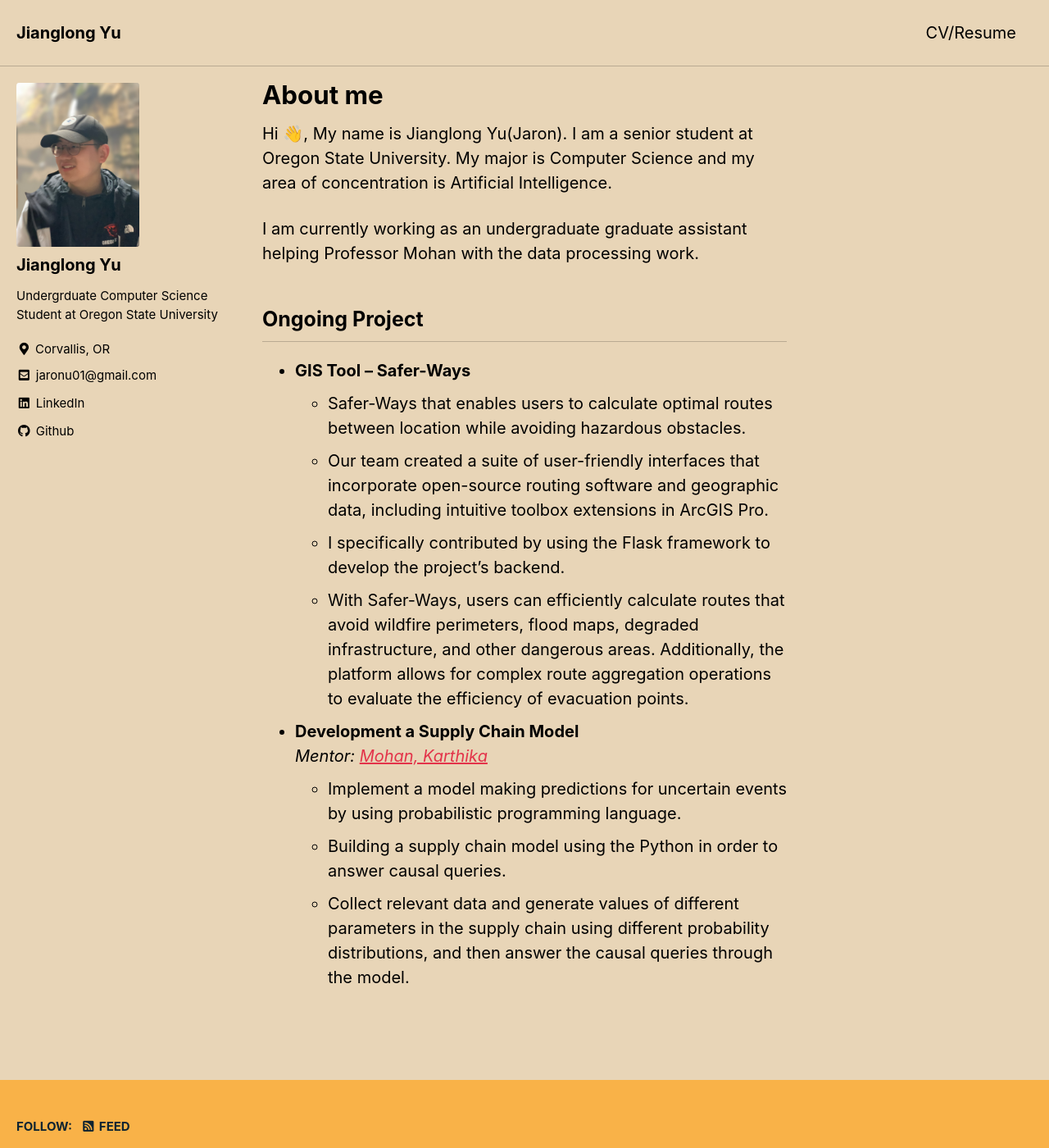
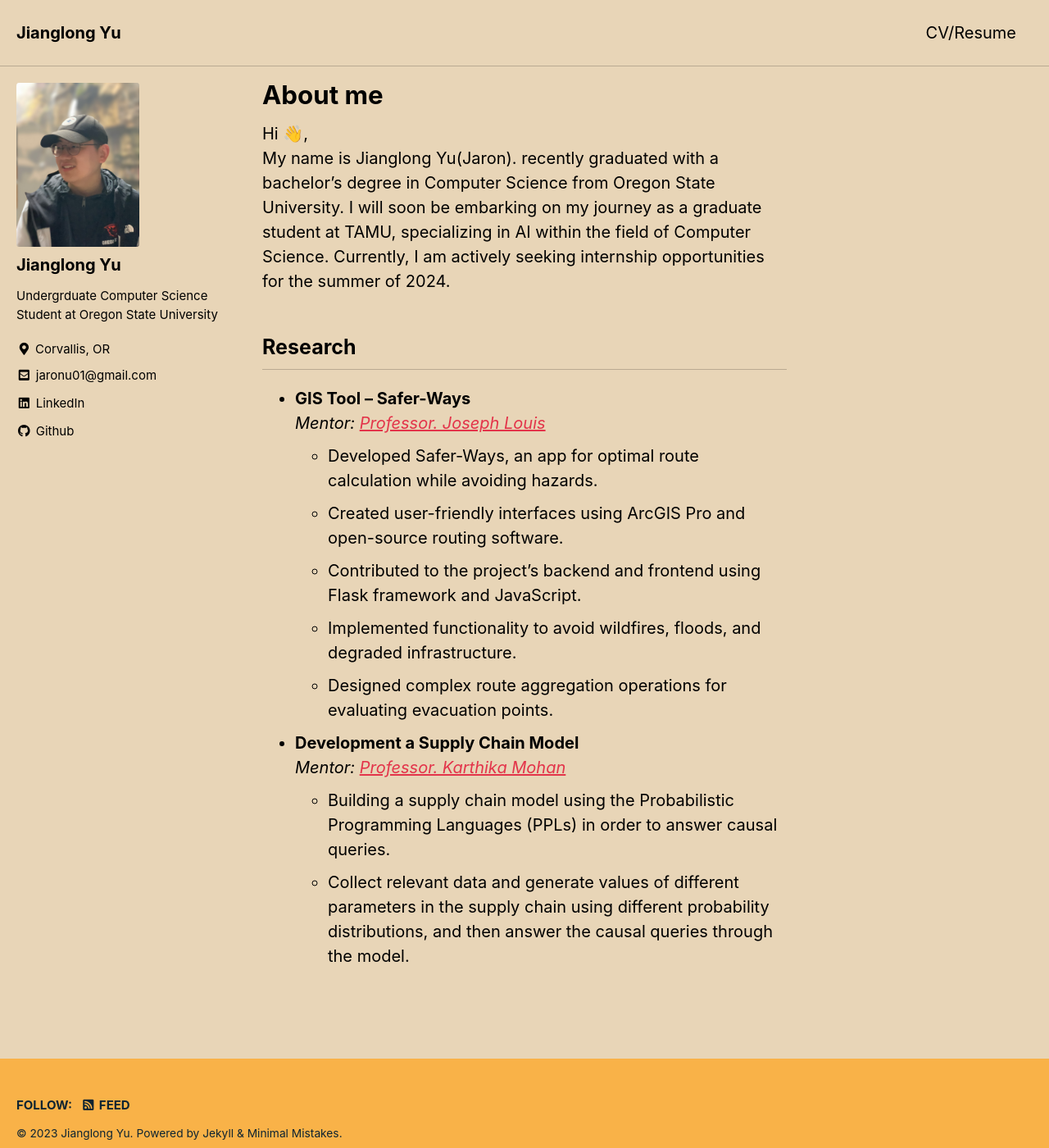
Before and after one commit to Jaron-U/jaron-u.github.io, a Jekyll site: the page built from _pages/home.md, in a window 1280 px wide and 1400 px high. Shown: the whole window at 82% size. Built offline with Jekyll 4.4.1, drawn with Linux system fonts in a browser that asks for light colours; cached includes are drawn as plain includes.

Commit message:
update my new resume

```diff
--- a/_pages/home.md
+++ b/_pages/home.md
@@ -9,19 +9,19 @@ redirect_from:
 ---
 
 Hi 👋,
-My name is Jianglong Yu(Jaron). I am a senior student at Oregon State University. My major is Computer Science and my area of concentration is Artificial Intelligence.
+My name is Jianglong Yu(Jaron). recently graduated with a bachelor's degree in Computer Science from Oregon State University. I will soon be embarking on my journey as a graduate student at TAMU, specializing in AI within the field of Computer Science. Currently, I am actively seeking internship opportunities for the summer of 2024.
 
-I am currently working as an undergraduate graduate assistant helping Professor Mohan with the data processing work.
-## Ongoing Project
+##  Research
 - **GIS Tool – Safer-Ways**
-  - Safer-Ways that enables users to calculate optimal routes between location  while avoiding hazardous obstacles.
-  - Our team created a suite of user-friendly interfaces that incorporate open-source routing software and geographic data, including intuitive toolbox extensions in ArcGIS Pro.
-  - I specifically contributed by using the Flask framework to develop the project's backend.
-  - With Safer-Ways, users can efficiently calculate routes that avoid wildfire perimeters, flood maps, degraded infrastructure, and other dangerous areas. Additionally, the platform allows for complex route aggregation operations to evaluate the efficiency of evacuation points.
+  *Mentor: [Professor. Joseph Louis](https://research.engr.oregonstate.edu/louis/about)*
+  - Developed Safer-Ways, an app for optimal route calculation while avoiding hazards.
+  - Created user-friendly interfaces using ArcGIS Pro and open-source routing software.
+  - Contributed to the project's backend and frontend using Flask framework and JavaScript.
+  - Implemented functionality to avoid wildfires, floods, and degraded infrastructure.
+  - Designed complex route aggregation operations for evaluating evacuation points.
 
 
 - **Development a Supply Chain Model**
-  *Mentor: [Mohan, Karthika](http://www.karthikamohan.com/)*
-  - Implement a model making predictions for uncertain events by using probabilistic programming language.
-  - Building a supply chain model using the Python in order to answer causal queries.
+  *Mentor: [Professor. Karthika Mohan](http://www.karthikamohan.com/)*
+  - Building a supply chain model using the Probabilistic Programming Languages (PPLs) in order to answer causal queries.
   - Collect relevant data and generate values of different parameters in the supply chain using different probability distributions, and then answer the causal queries through the model.
```
Also changed, not shown: 1 other file.
